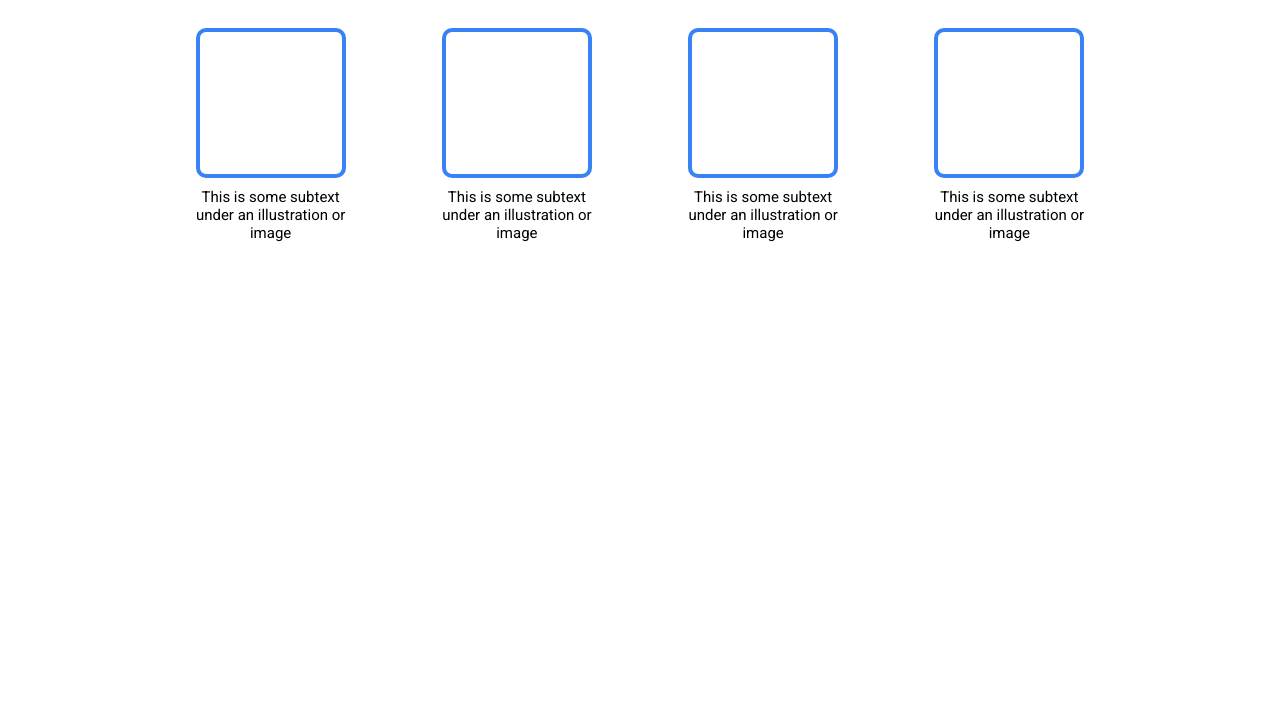
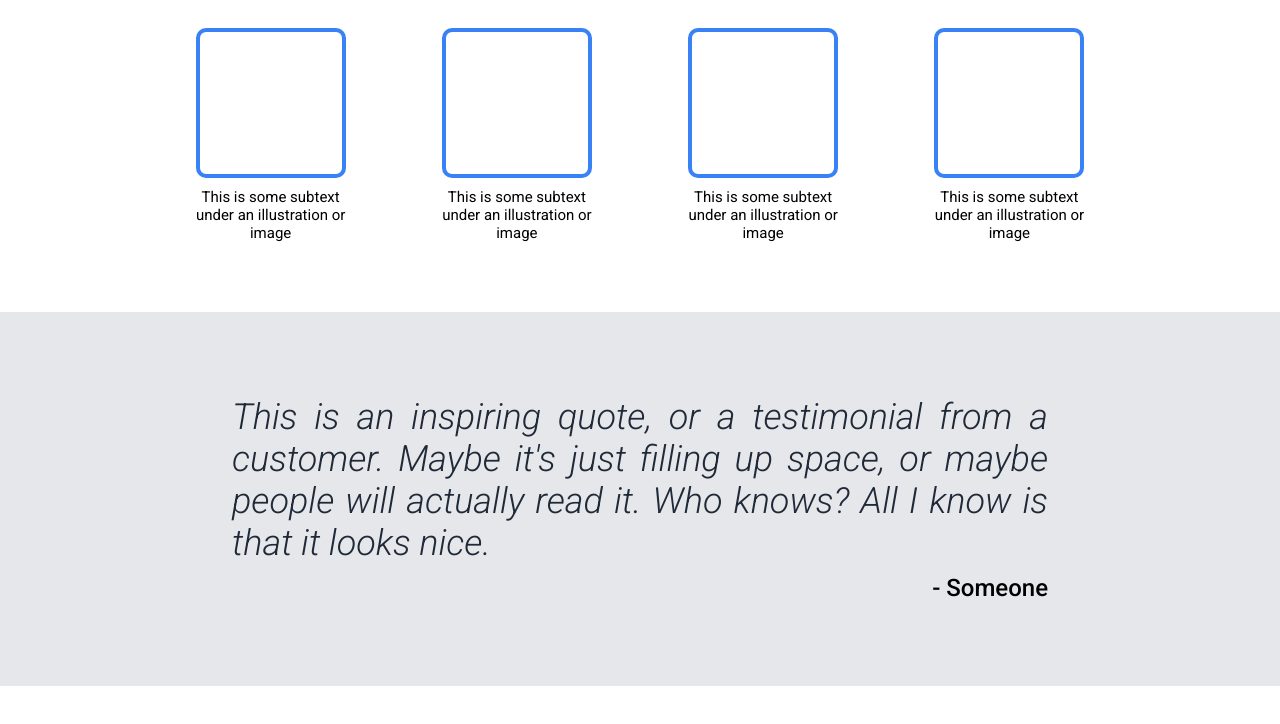
Before and after one commit to kapilsinghnegi/landing-page, a plain HTML site: page index.html in a window 1280 px wide. Shown: the part 532-1256 px from the top of the page. Drawn offline with Linux system fonts and the light colour scheme.

Commit message:
Add section-quote
Added section-quote to the page and designed it.

```diff
--- a/index.html
+++ b/index.html
@@ -9,7 +9,7 @@
 <body>
     <div class="hero">
         <div class="header">
-            <h4>Header Logo</h4>
+            <h4 id="logo">Header Logo</h4>
             <ul class="nav-links">
                 <li><a href="">Header Link One</a></li>
                 <li><a href="">Header Link Two</a></li>
@@ -47,9 +47,12 @@
         </div>
     </div>
     <div class="section-quote">
-
+            <div class="quote-block">
+                <div id="quote-text">This is an inspiring quote, or a testimonial from a customer. Maybe it's just filling up space, or maybe people will actually read it. Who knows? All I know is that it looks nice.</div>
+                <p id="quote-author">- Someone</p>
+            </div>
     </div>
-    <div class="call-to-action">
+    <div class="section-call-to-action">
 
     </div>
     <div class="footer">
--- a/style.css
+++ b/style.css
@@ -32,7 +32,8 @@ html, body{
     padding: 10px 40px 20px;
 }
 
-.header > h4{
+.header > #logo{
+    user-select: none;
     font-size: 24px;
 }
 
@@ -139,3 +140,32 @@ html, body{
     margin-top: 10px;
     text-align: center;
 }
+
+.section-quote{
+    background-color: #E5E7EB;
+    display: flex;
+    flex-direction: column;
+    justify-content: center;
+    align-items: center;
+    padding: 5% 0;
+}
+
+.section-quote .quote-block{
+    padding: 20px 40px;
+    width: 70%;
+}
+
+.quote-block > #quote-text{
+    font-size: 36px;
+    font-weight: 300;
+    font-style: italic;
+    color: #1F2937;
+    text-align: justify;
+}
+
+.quote-block > #quote-author{
+    font-size: 24px;
+    font-weight: 500;
+    margin-top: 10px;
+    text-align: right;
+}
```
